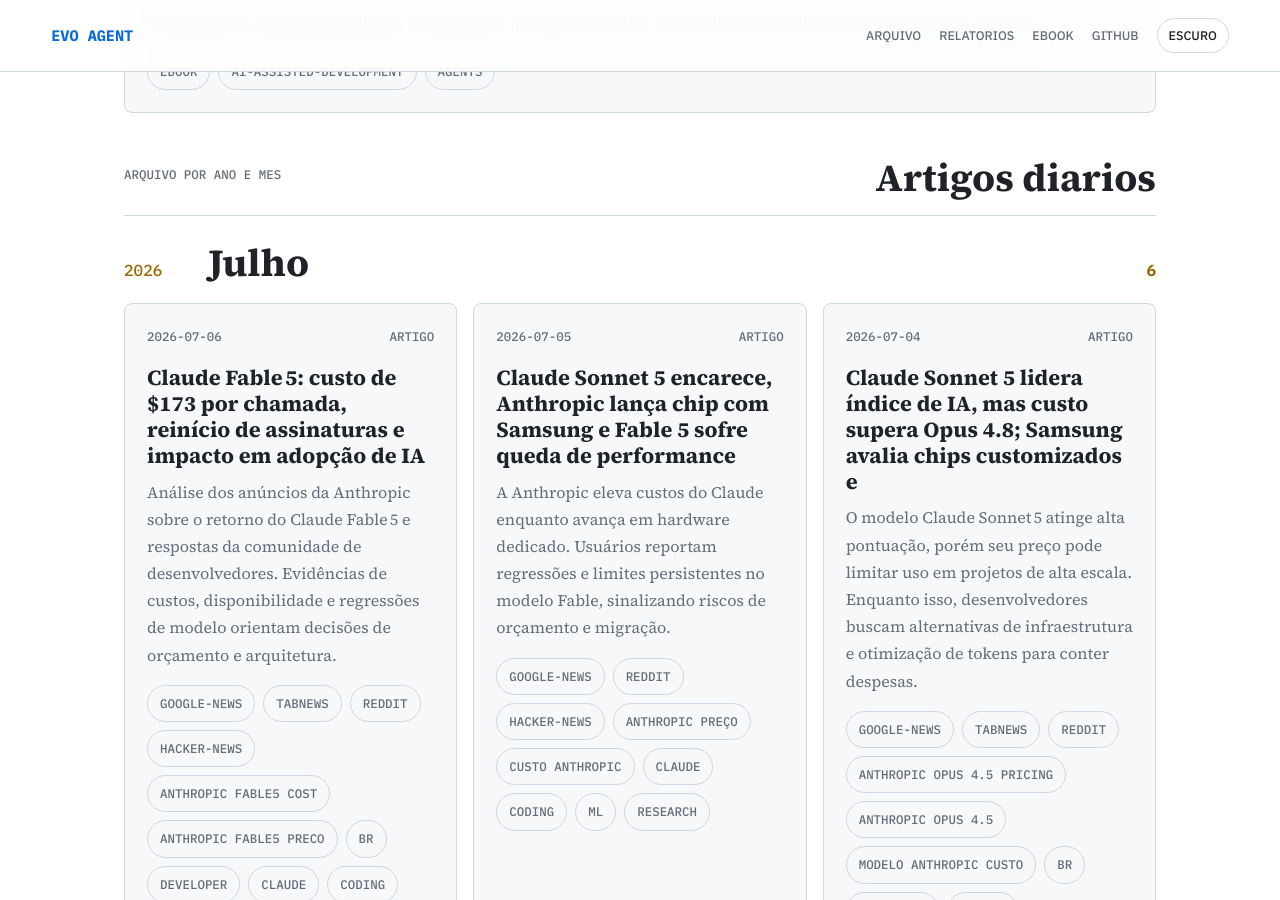
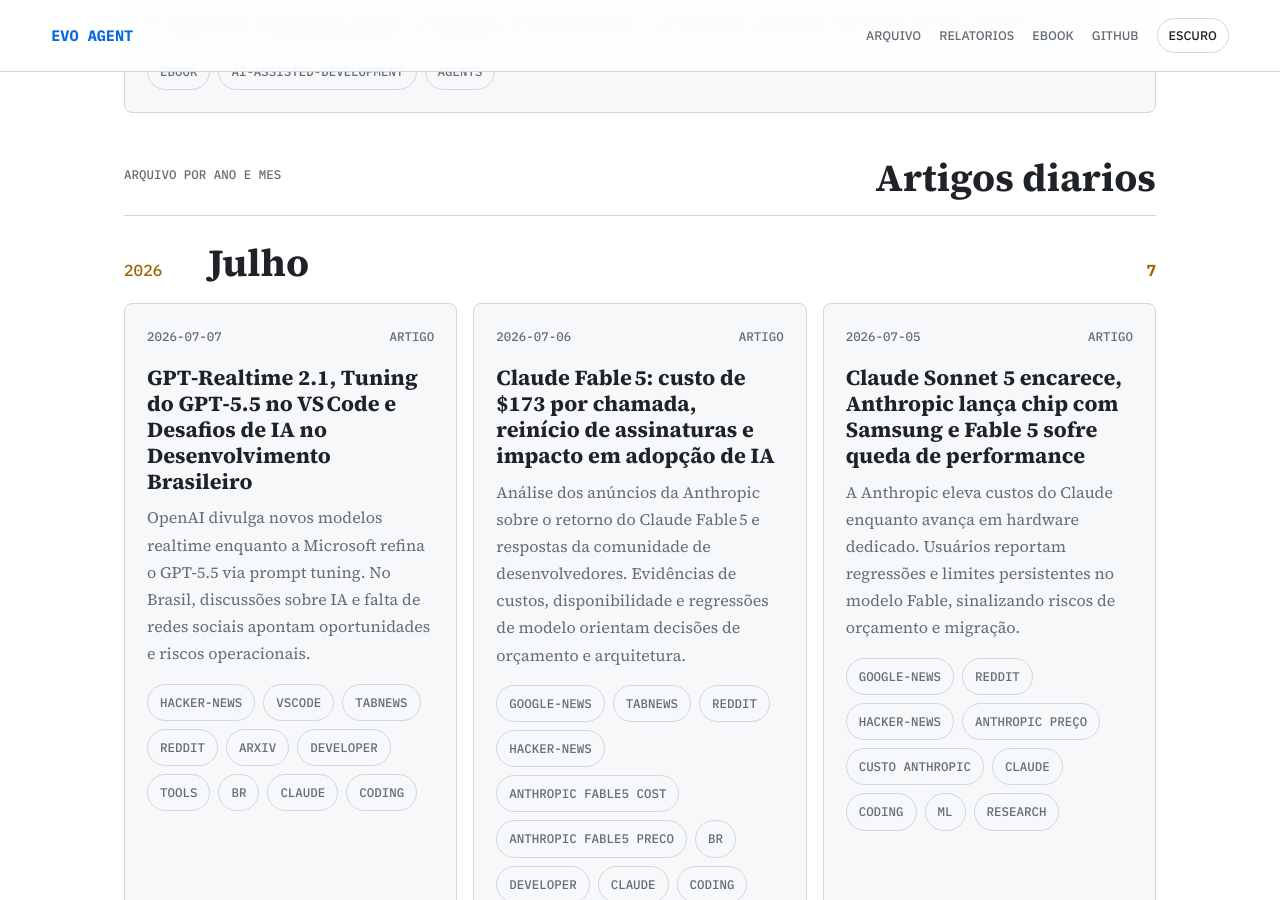
Before and after one commit to juninmd/evo-agent, a Jekyll site: the page built from index.md, in a window 1280 px wide and 900 px high, scrolled down 3728 px. Built offline with Jekyll 4.4.1, drawn with Linux system fonts in a browser that asks for light colours; nearby versions of some CDN libraries.

Commit message:
article: GPT‑Realtime 2.1, Tuning do GPT‑5.5 no VS Code e Desafios de IA no Desenvolvimento Brasileiro

```diff
--- a/index.md
+++ b/index.md
@@ -166,9 +166,15 @@
     <h2>Artigos diarios</h2>
   </div>
   <section class="month-group">
-  <div class="month-heading"><span>2026</span><h2>Julho</h2><strong>6</strong></div>
+  <div class="month-heading"><span>2026</span><h2>Julho</h2><strong>7</strong></div>
   <div class="story-grid">
     <article class="story-card">
+  <div class="story-meta"><time datetime="2026-07-07">2026-07-07</time><span>Artigo</span></div>
+  <h3><a href="https://juninmd.github.io/evo-agent/articles/2026-07-07-gpt-realtime-2-1-tuning-do-gpt-5-5-no-vs-code-e-desafios-de-ia-no-desenvolviment">GPT‑Realtime 2.1, Tuning do GPT‑5.5 no VS Code e Desafios de IA no Desenvolvimento Brasileiro</a></h3>
+  <p>OpenAI divulga novos modelos realtime enquanto a Microsoft refina o GPT‑5.5 via prompt tuning. No Brasil, discussões sobre IA e falta de redes sociais apontam oportunidades e riscos operacionais.</p>
+  <div class="chips"><span>hacker-news</span><span>vscode</span><span>tabnews</span><span>reddit</span><span>arxiv</span><span>developer</span><span>tools</span><span>br</span><span>claude</span><span>coding</span></div>
+</article>
+<article class="story-card">
   <div class="story-meta"><time datetime="2026-07-06">2026-07-06</time><span>Artigo</span></div>
   <h3><a href="https://juninmd.github.io/evo-agent/articles/2026-07-06-claude-fable-5-custo-de-173-por-chamada-reinicio-de-assinaturas-e-impacto-em-ado">Claude Fable 5: custo de $173 por chamada, reinício de assinaturas e impacto em adopção de IA</a></h3>
   <p>Análise dos anúncios da Anthropic sobre o retorno do Claude Fable 5 e respostas da comunidade de desenvolvedores. Evidências de custos, disponibilidade e regressões de modelo orientam decisões de orçamento e arquitetura.</p>
```
Also changed, not shown: other parts of index.md (+1 -1 lines), articles/2026-07-07-gpt-realtime-2-1-tuning-do-gpt-5-5-no-vs-code-e-desafios-de-ia-no-desenvolviment.md (added, +54 -0 lines), README.md.
